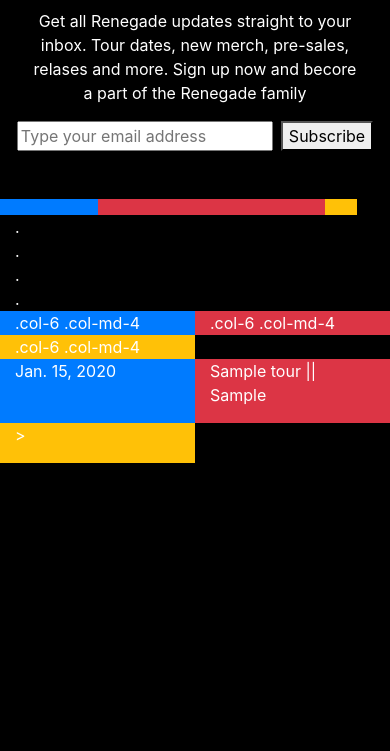
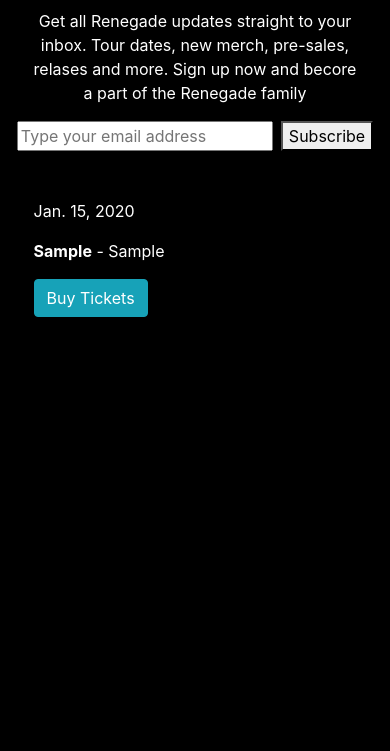
Before and after one commit to Code-Institute-Submissions/Renegade, a Django app: page / in a window 390 px wide. Shown: the part 1220-1971 px from the top of the page. Run offline with Django 3.2, Linux system fonts and the light colour scheme; tables that the repository leaves empty hold one stand-in row (values such as "Sample post"); some libraries are stand-ins or nearby versions.

Commit message:
added styling to tour app and button to purchase tickets, also fixed mobile responsiveness

```diff
--- a/home/templates/home/index.html
+++ b/home/templates/home/index.html
@@ -7,7 +7,7 @@
     <div class="container h-100">
         <div class="row h-100">
             <div class="col align-self-center">
-                <h1 class="display-4 text-white text-uppercase">New Album Out: DEC 08</h1>
+                <h1 class="display-4 text-white text-uppercase">New Album Out: NOV 08</h1>
                 <button type="button" class="btn btn-light btn-lg"><a href=""
                         class="text-dark text-uppercase text-decoration:none">PRE-ORDER
                         NOW!</a></button>
@@ -66,49 +66,27 @@
 <!-- Tour Dates Section-->
 <section class="intro-3">
     <div class="container">
-        <div class="row">
-            <!-- <h3>ON TOUR</h3> -->
-            <div class="col-3 bg-primary">
-                <p></p>
-            </div>
-            <div class="col-7 bg-danger">
-                <p></p>
-            </div>
-            <div class="col-1 bg-warning">
-                <p></p>
-            </div>
-        </div>
-        <div>.</div>
-        <div>.</div>
-        <div>.</div>
-        <div>.</div>
-        <div class="row">
-            <div class="col-6 col-md-4 bg-primary">.col-6 .col-md-4</div>
-            <div class="col-6 col-md-4 bg-danger">.col-6 .col-md-4</div>
-            <div class="col-6 col-md-4 bg-warning">.col-6 .col-md-4</div>
-        </div>
-
-        <div class="row">
-            <div class="col">
-                <div class="mb-5 mt-md-5 text-white">
+        <div class="tour">
+            <div class="mt-5">
+                <div class="tour-list">
                     {% for tour in tour %}
-                    <div class="row">
-                        <div class="col-6 col-md-4 bg-primary">
+                    <div class="row my-5" id="tour-item">
+                        <div class="col-sm">
                             <p>{{ tour.date }}</p>
                         </div>
-                        <div class="col-6 col-md-4 bg-danger">
-                            <p>{{ tour.name }} || {{ tour.location }}</p>
+                        <div class="col-sm">
+                            <p><strong>{{ tour.location }}</strong> - {{ tour.venue }}</p>
                         </div>
-                        <div class="col-6 col-md-4 bg-warning">
-                            <p>></p>
+                        <div class="col-sm text-sm-right text-left mb-4">
+                            <p class=""><a class="text-decoration-none text-white btn btn-info"
+                                    href="https://www.ticketmaster.ie/" target="_blank">Buy Tickets</a>
+                            </p>
                         </div>
                     </div>
                     {% endfor %}
                 </div>
             </div>
         </div>
-
-
     </div>
 
 
--- a/static/css/custom.css
+++ b/static/css/custom.css
@@ -68,13 +68,19 @@ body {
     height: 100vh;
 }
 
+#tour-item {
+    width: 98%;
+    margin: auto;
 
-/* tour .bg-light:last-child {
-    display: none;
-} */
+}
 
 #tour-item:not(:last-child) {
     border-bottom: 1px solid white;
+
+}
+
+.tour-list li {
+    list-style-type: none;
 }
 
 
--- a/tour/admin.py
+++ b/tour/admin.py
@@ -6,11 +6,11 @@ from .models import Tour
 
 class TourAdmin(admin.ModelAdmin):
     list_display = (
-        'name',
         'location',
+        'venue',
         'date',
     )
-    ordering = ('-date',)
+    ordering = ('date',)
 
 
 admin.site.register(Tour, TourAdmin)
--- a/tour/models.py
+++ b/tour/models.py
@@ -4,9 +4,9 @@ from django.db import models
 
 
 class Tour(models.Model):
-    name = models.CharField(max_length=200, null=True)
-    location = models.CharField(max_length=100)
+    location = models.CharField(max_length=200, null=True)
+    venue = models.CharField(max_length=100, null=True)
     date = models.DateField(auto_now_add=False, auto_now=False, blank=True)
 
     def __str__(self):
-        return self.name
+        return self.location
```
Also changed, not shown: tour/templates/tour/tour_dates.html (+11 -12 lines), tour/migrations/0003_auto_20220924_2014.py (added).
